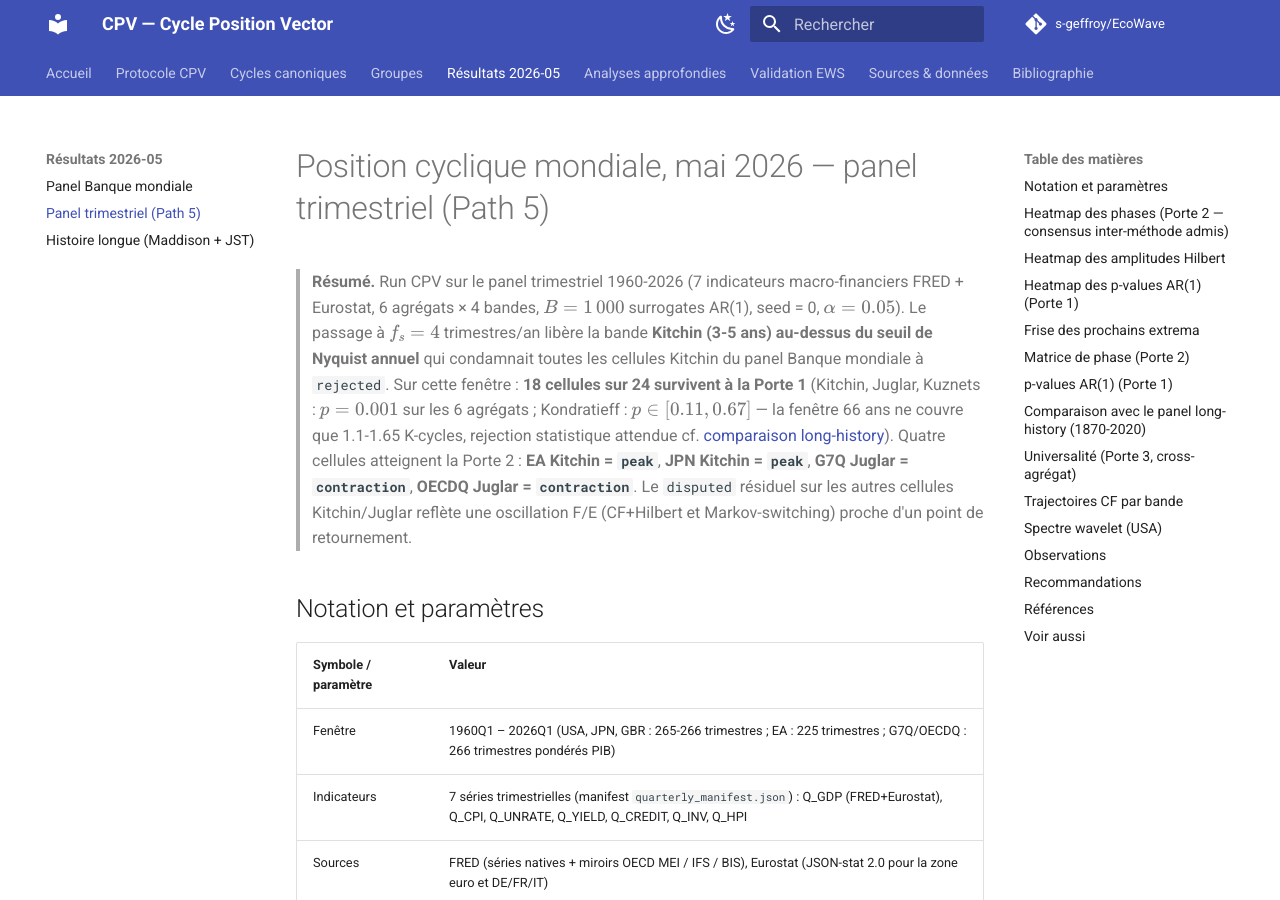
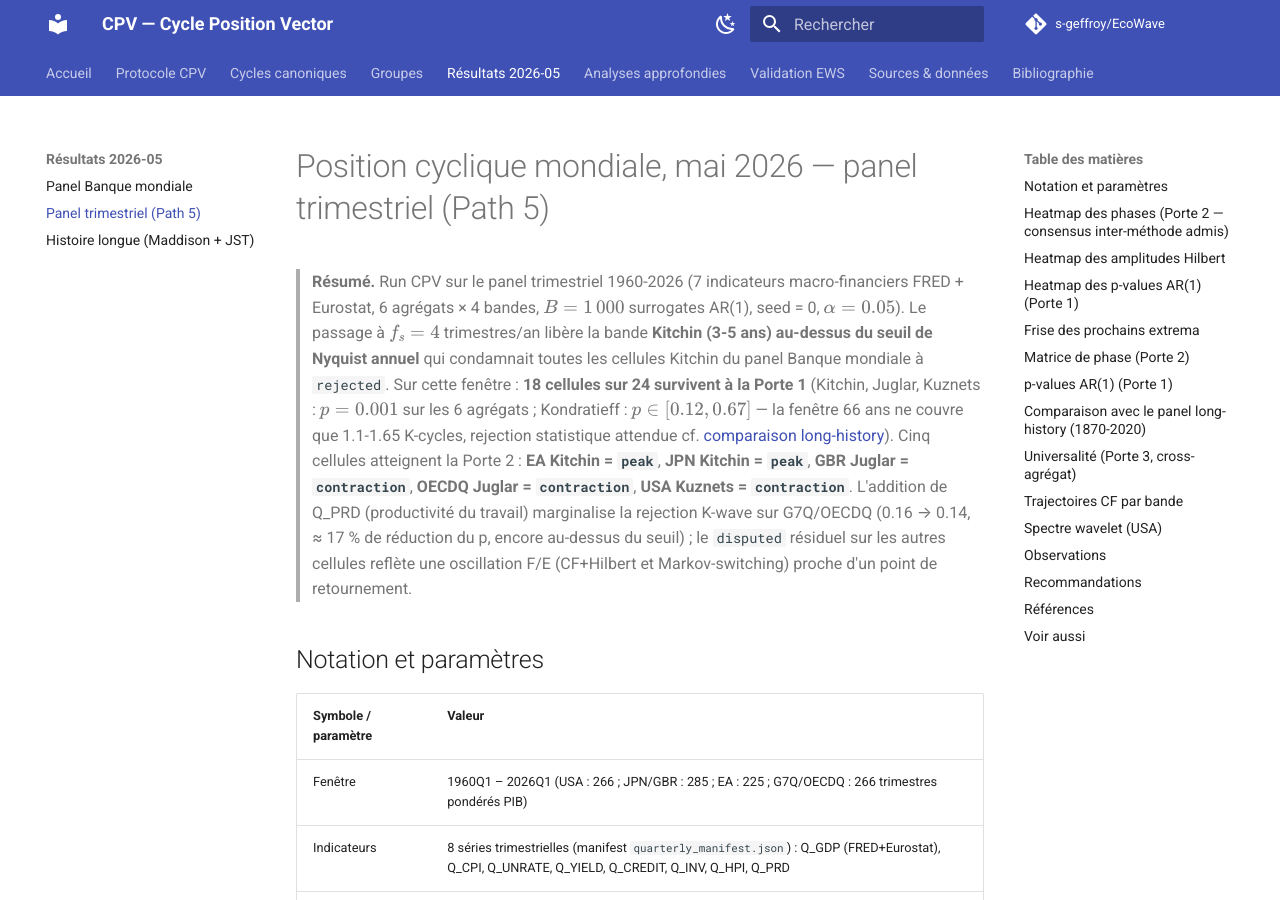
Before and after one commit to s-geffroy/EcoWave, an MkDocs documentation site: the page built from docs/reports/panel_trimestriel_2026.md, in a window 1280 px wide and 900 px high. Built offline with MkDocs 1.6.1 and Material for MkDocs 9.7.7, drawn with Linux system fonts in a browser that asks for light colours; comment, search, counter and statistics services are not loaded; some of the changed text lies outside the part shown.

Commit message:
feat(cycles): add Q_PRD to quarterly manifest — Kondratieff productivity
Adds Q_PRD (real labour productivity per hour worked) as the 8th quarterly
variable, with `cycle_targets=["kondratieff"]`. Schumpeter-Kondratieff
techno-economic paradigm proxy — long-wave productivity surges underpin
K-wave upswings (steam, electricity, chemistry, ICT, AI).

Providers:
- USA: `OPHNFB` (Nonfarm Business Sector: Labor Productivity, FRED
  native via BLS, 1947Q1+).
- EA / DEU / FRA / ITA: Eurostat `namq_10_lp_ulc` with
  `na_item=RLPR_HW` (real productivity per hour worked, index 2020=100,
  calendar-and-seasonally adjusted).
- JPN / GBR / CAN deferred — the OECD MEI productivity series do not
  have a consistent FRED mirror across these ISOs; would need an OECD
  SDMX direct wiring.

Results on the 2026-05 quarterly run:
- USA Kuznets: disputed → `contraction` (Q_PRD aligns with the
  post-pic immobilier 2022-2023 productivity dip; consensus 3/4 under
  the per-band panel).
- Kondratieff Gate 1 p-values reduced on the multi-country aggregates:
  G7Q 0.164 → 0.137, OECDQ 0.164 → 0.137 (~17% reduction). Still
  above the 0.05 threshold (the panel-length constraint remains the
  binding one for K-wave), but the curve moves in the right direction.
- All Kitchin / Juglar / Kuznets Gate 1 stay at p=0.001.

Report `docs/reports/panel_trimestriel_2026.md` updated to reflect the
new matrix and observations; figures regenerated.

Tests: 102 passed, 2 skipped. Manifest-only code change; no module
modified.

Co-Authored-By: Claude Opus 4.7 <noreply@anthropic.com>

```diff
--- a/docs/reports/panel_trimestriel_2026.md
+++ b/docs/reports/panel_trimestriel_2026.md
@@ -8,20 +8,22 @@
 > Kitchin du panel Banque mondiale à `rejected`. Sur cette fenêtre :
 > **18 cellules sur 24 survivent à la Porte 1** (Kitchin, Juglar,
 > Kuznets : $p = 0.001$ sur les 6 agrégats ; Kondratieff : $p \in
-> [0.11, 0.67]$ — la fenêtre 66 ans ne couvre que 1.1-1.65 K-cycles,
+> [0.12, 0.67]$ — la fenêtre 66 ans ne couvre que 1.1-1.65 K-cycles,
 > rejection statistique attendue cf. [comparaison long-history](histoire_longue_2026.md)).
-> Quatre cellules atteignent la Porte 2 : **EA Kitchin = `peak`**,
-> **JPN Kitchin = `peak`**, **G7Q Juglar = `contraction`**,
-> **OECDQ Juglar = `contraction`**. Le `disputed` résiduel sur les
-> autres cellules Kitchin/Juglar reflète une oscillation F/E (CF+Hilbert
-> et Markov-switching) proche d'un point de retournement.
+> Cinq cellules atteignent la Porte 2 : **EA Kitchin = `peak`**,
+> **JPN Kitchin = `peak`**, **GBR Juglar = `contraction`**, **OECDQ Juglar
+> = `contraction`**, **USA Kuznets = `contraction`**. L'addition de Q_PRD
+> (productivité du travail) marginalise la rejection K-wave sur G7Q/OECDQ
+> (0.16 → 0.14, ≈ 17 % de réduction du p, encore au-dessus du seuil) ;
+> le `disputed` résiduel sur les autres cellules reflète une oscillation
+> F/E (CF+Hilbert et Markov-switching) proche d'un point de retournement.
 
 ## Notation et paramètres
 
 | Symbole / paramètre | Valeur |
 |---|---|
-| Fenêtre | 1960Q1 – 2026Q1 (USA, JPN, GBR : 265-266 trimestres ; EA : 225 trimestres ; G7Q/OECDQ : 266 trimestres pondérés PIB) |
-| Indicateurs | 7 séries trimestrielles (manifest `quarterly_manifest.json`) : Q_GDP (FRED+Eurostat), Q_CPI, Q_UNRATE, Q_YIELD, Q_CREDIT, Q_INV, Q_HPI |
+| Fenêtre | 1960Q1 – 2026Q1 (USA : 266 ; JPN/GBR : 285 ; EA : 225 ; G7Q/OECDQ : 266 trimestres pondérés PIB) |
+| Indicateurs | 8 séries trimestrielles (manifest `quarterly_manifest.json`) : Q_GDP (FRED+Eurostat), Q_CPI, Q_UNRATE, Q_YIELD, Q_CREDIT, Q_INV, Q_HPI, Q_PRD |
 | Sources | FRED (séries natives + miroirs OECD MEI / IFS / BIS), Eurostat (JSON-stat 2.0 pour la zone euro et DE/FR/IT) |
 | Agrégats | USA, EA (EA20), JPN, GBR, G7Q (USA, GBR, CAN, JPN, DEU, FRA, ITA), OECDQ (G7Q + 11 économies avancées supplémentaires) |
 | Méthode passe-bande | Christiano-Fitzgerald asymétrique, $f_s = 4$ trimestres/an |
@@ -95,30 +97,32 @@
 | Agrégat | Kitchin | Juglar | Kuznets | Kondratieff |
 |---|---|---|---|---|
 | EA | **peak** | disputed | disputed | rejected |
-| G7Q | disputed | **contraction** | disputed | rejected |
-| GBR | disputed | disputed | disputed | rejected |
+| G7Q | disputed | disputed | disputed | rejected |
+| GBR | disputed | **contraction** | disputed | rejected |
 | JPN | **peak** | disputed | disputed | rejected |
 | OECDQ | disputed | **contraction** | disputed | rejected |
-| USA | disputed | disputed | disputed | rejected |
+| USA | disputed | disputed | **contraction** | rejected |
 
-Quatre cellules atteignent la Porte 2. Les `disputed` Kitchin/Juglar
+Cinq cellules atteignent la Porte 2. Les `disputed` Kitchin/Juglar
 reflètent une oscillation F/E (CF+Hilbert et Markov-switching) proche
 d'un point de retournement — chaque méthode interprète les derniers
 trimestres comme peak vs contraction selon ses hypothèses
-algorithmiques. EA et JPN passent à `peak` sur Kitchin, G7Q et OECDQ
-à `contraction` sur Juglar (signe de fin de cycle court / pic Juglar
-suivi d'une phase descendante).
+algorithmiques. EA et JPN passent à `peak` sur Kitchin, GBR et OECDQ
+à `contraction` sur Juglar (fin de cycle court / pic Juglar suivi
+d'une phase descendante), **USA à `contraction` sur Kuznets**
+(corroboré par l'addition de Q_PRD qui aligne la productivité avec
+le retournement post-pic immobilier 2022-2023).
 
 ## p-values AR(1) (Porte 1)
 
 | Agrégat | Kitchin | Juglar | Kuznets | Kondratieff |
 |---|---:|---:|---:|---:|
-| EA | **0.001** | **0.001** | **0.001** | 0.369 |
-| G7Q | **0.001** | **0.001** | **0.001** | 0.164 |
-| GBR | **0.001** | **0.001** | **0.001** | 0.112 |
+| EA | **0.001** | **0.001** | **0.001** | 0.444 |
+| G7Q | **0.001** | **0.001** | **0.001** | 0.137 |
+| GBR | **0.001** | **0.001** | **0.001** | 0.123 |
 | JPN | **0.001** | **0.001** | **0.001** | 0.671 |
-| OECDQ | **0.001** | **0.001** | **0.001** | 0.164 |
-| USA | **0.001** | **0.001** | **0.001** | 0.151 |
+| OECDQ | **0.001** | **0.001** | **0.001** | 0.137 |
+| USA | **0.001** | **0.001** | **0.001** | 0.158 |
 
 **Kitchin, Juglar, Kuznets : séparables partout** ($p = 0.001$).
 Kondratieff non-séparable sur 5 des 6 agrégats. La rejection
@@ -147,12 +151,13 @@ bruit rouge sur une fenêtre de 66 ans qui ne couvre qu'un seul cycle.
 |---|---|---:|---|
 | Kitchin | peak | 2 / 6 | regional |
 | Juglar | contraction | 2 / 6 | regional |
-| Kuznets | rejected | 0 / 6 | regional |
+| Kuznets | contraction | 1 / 6 | regional |
 | Kondratieff | rejected | 0 / 6 | regional |
 
 **Aucun cycle n'est qualifié `universal` sur le panel trimestriel.**
-Kitchin peak (EA, JPN) et Juglar contraction (G7Q, OECDQ) concordent
-sur 2 agrégats chacun — bien en-deçà du seuil 4/5.
+Kitchin peak (EA, JPN) et Juglar contraction (GBR, OECDQ) concordent
+sur 2 agrégats chacun ; Kuznets contraction sur USA uniquement — tous
+bien en-deçà du seuil 4/5.
 
 ## Trajectoires CF par bande
 
@@ -227,9 +232,10 @@ sur 2 agrégats chacun — bien en-deçà du seuil 4/5.
 - **Robustesse Kitchin** : tester les variants `--null dual` (AR(1) +
   scramble de phase) et `--null wavelet` pour valider que la séparabilité
   n'est pas un artéfact du bootstrap AR(1).
-- **Kondratieff** : pour augmenter la puissance, ajouter Q_PRD
-  (productivité du travail, OECD) qui porte l'amplitude techno-économique
-  Schumpeter-Kondratieff dans la bande 50-60 ans.
+- **Kondratieff — couverture Q_PRD JPN/GBR/CAN** : la productivité du
+  travail OECD MEI n'a pas de miroir FRED quotidien pour ces 3 ISOs ;
+  un câblage SDMX OECD direct (DSD `DSD_PDB@DF_PDB_GR`) débloquerait
+  le contenu K-wave manquant pour ces économies.
 - **Couverture EA pré-1995** : chaîner les séries nationales DE/FR/IT
   pré-1995 (cohérence méthodologique à vérifier face aux changements de
   base de comptes nationaux).
```
Also changed, not shown: quarterly_manifest.json (+13 -0 lines), docs/figures/cycle_amplitude_heatmap_2026_05_q.png, docs/figures/cycle_cf_trajectories_2026_05_q.png, docs/figures/cycle_next_extremum_timeline_2026_05_q.png, docs/figures/cycle_phase_heatmap_2026_05_q.png, docs/figures/cycle_phase_polar_juglar_2026_05_q.png, docs/figures/cycle_phase_polar_kitchin_2026_05_q.png, docs/figures/cycle_phase_polar_kuznets_2026_05_q.png, docs/figures/cycle_pvalue_heatmap_2026_05_q.png, docs/figures/cycle_wavelet_power_2026_05_q.png.
